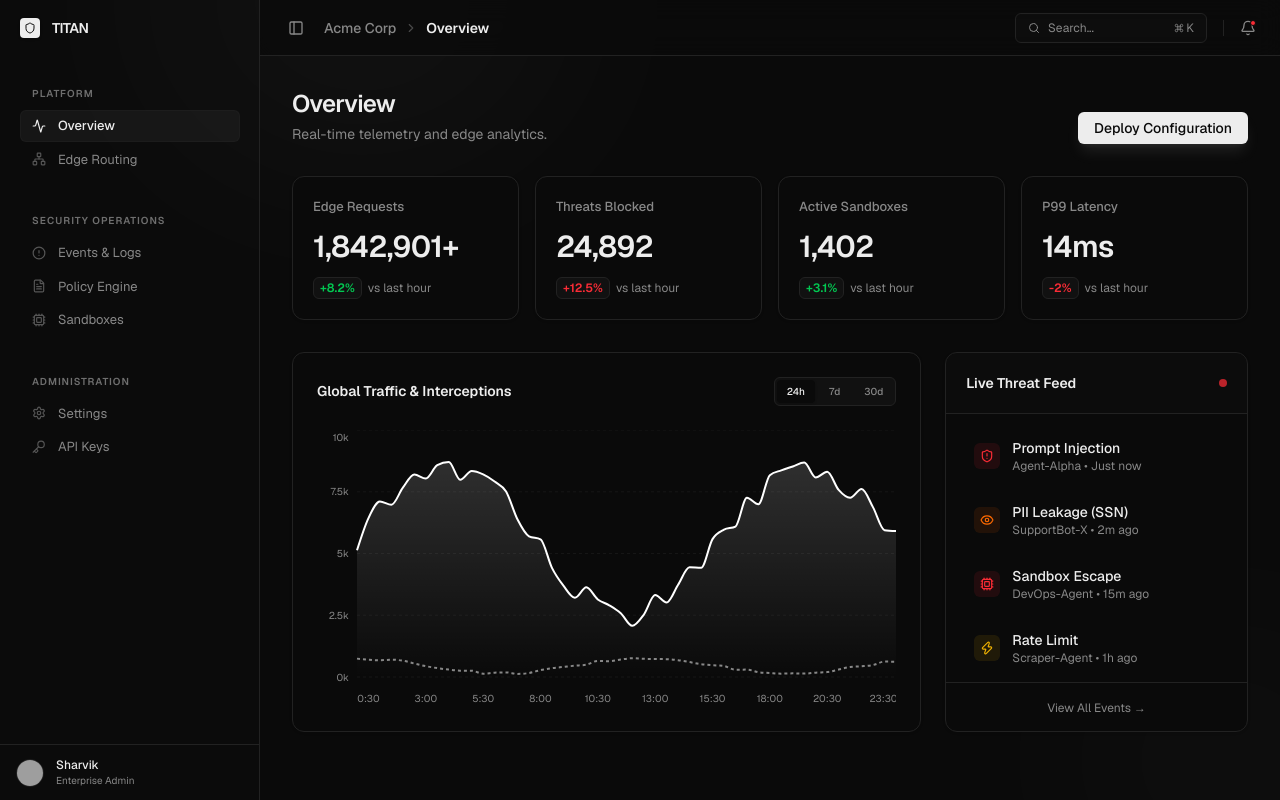
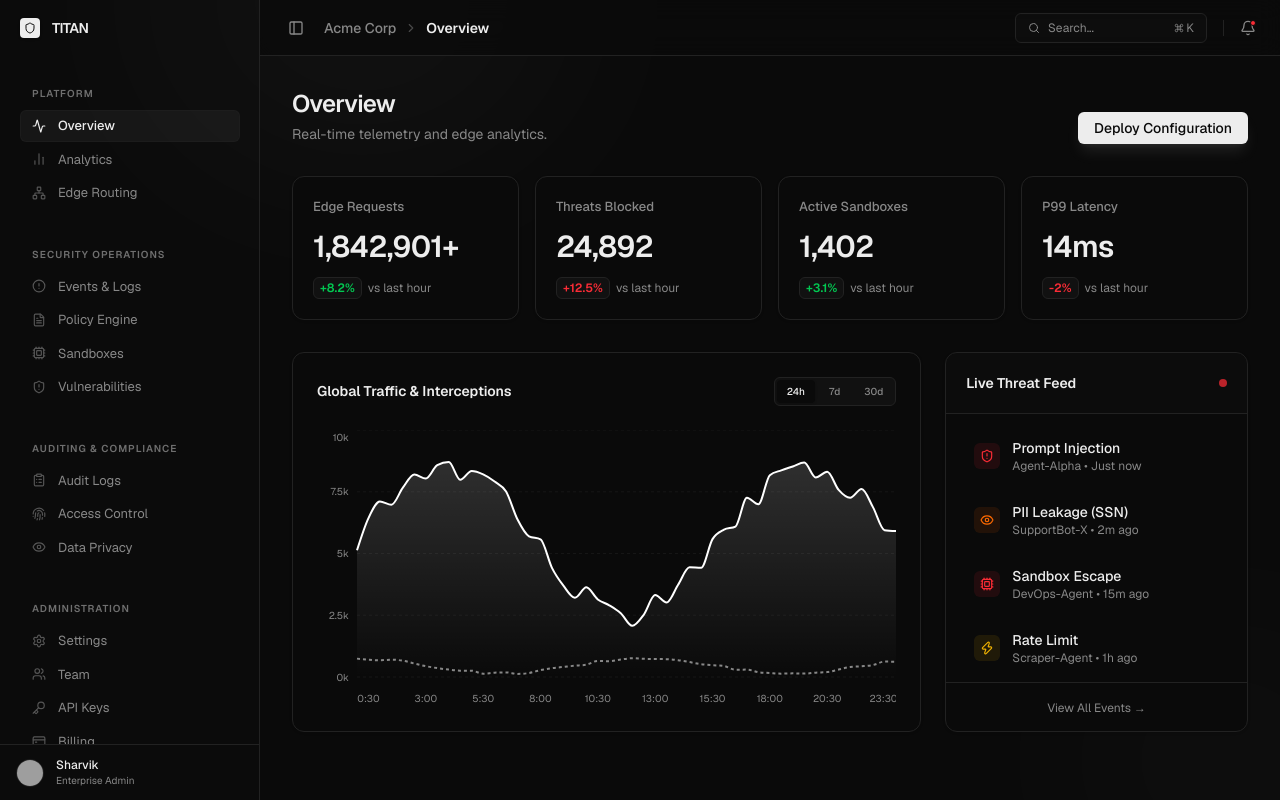
Before and after one commit to SharvikS/LLM-Firewall, a Next.js app in the folder dashboard/: page / in a window 1280 px wide. Built offline with nearby package versions, Linux system fonts and the light colour scheme; grey boxes are pictures that could not be loaded.

Commit message:
fix(ui): restore missing sidebar modules and fix AreaChart icon conflict

```diff
--- a/dashboard/src/app/page.tsx
+++ b/dashboard/src/app/page.tsx
@@ -6,7 +6,7 @@ import {
   ChevronRight, Server, Lock, Key, CreditCard, Layout, Network,
   Cpu, ShieldAlert, ClipboardList, Fingerprint, Eye, Sliders,
   Moon, Sun, Monitor, Plus, Trash2, Filter, Command, Maximize2,
-  Sidebar as SidebarIcon, X, Zap, ChevronLeft, AlertCircle
+  Sidebar as SidebarIcon, X, Zap, ChevronLeft, AlertCircle, BarChart2
 } from 'lucide-react';
 import { AreaChart, Area, XAxis, YAxis, CartesianGrid, Tooltip as RechartsTooltip, ResponsiveContainer } from 'recharts';
 
@@ -103,16 +103,25 @@ export default function Dashboard() {
         <div className="flex-1 overflow-y-auto py-6 flex flex-col gap-8 scrollbar-hide px-3 w-[260px]">
           <NavSection title="Platform">
             <NavItem active={activeTab === 'Overview'} onClick={() => setActiveTab('Overview')} icon={<Activity size={14}/>} label="Overview" />
+            <NavItem active={activeTab === 'Analytics'} onClick={() => setActiveTab('Analytics')} icon={<BarChart2 size={14}/>} label="Analytics" />
             <NavItem active={activeTab === 'Edge Routing'} onClick={() => setActiveTab('Edge Routing')} icon={<Network size={14}/>} label="Edge Routing" />
           </NavSection>
           <NavSection title="Security Operations">
             <NavItem active={activeTab === 'Events'} onClick={() => setActiveTab('Events')} icon={<AlertCircle size={14}/>} label="Events & Logs" />
             <NavItem active={activeTab === 'Policies'} onClick={() => setActiveTab('Policies')} icon={<FileText size={14}/>} label="Policy Engine" />
             <NavItem active={activeTab === 'Sandboxes'} onClick={() => setActiveTab('Sandboxes')} icon={<Cpu size={14}/>} label="Sandboxes" />
+            <NavItem active={activeTab === 'Vulnerabilities'} onClick={() => setActiveTab('Vulnerabilities')} icon={<ShieldAlert size={14}/>} label="Vulnerabilities" />
+          </NavSection>
+          <NavSection title="Auditing & Compliance">
+            <NavItem active={activeTab === 'Audit Logs'} onClick={() => setActiveTab('Audit Logs')} icon={<ClipboardList size={14}/>} label="Audit Logs" />
+            <NavItem active={activeTab === 'Access Control'} onClick={() => setActiveTab('Access Control')} icon={<Fingerprint size={14}/>} label="Access Control" />
+            <NavItem active={activeTab === 'Data Privacy'} onClick={() => setActiveTab('Data Privacy')} icon={<Eye size={14}/>} label="Data Privacy" />
           </NavSection>
           <NavSection title="Administration">
             <NavItem active={activeTab === 'Settings'} onClick={() => setActiveTab('Settings')} icon={<Settings size={14}/>} label="Settings" />
+            <NavItem active={activeTab === 'Team'} onClick={() => setActiveTab('Team')} icon={<Users size={14}/>} label="Team" />
             <NavItem active={activeTab === 'API Keys'} onClick={() => setActiveTab('API Keys')} icon={<Key size={14}/>} label="API Keys" />
+            <NavItem active={activeTab === 'Billing'} onClick={() => setActiveTab('Billing')} icon={<CreditCard size={14}/>} label="Billing" />
           </NavSection>
         </div>
 
```
Also changed, not shown: 1 other file (tests, documents, lock files or other folders).
